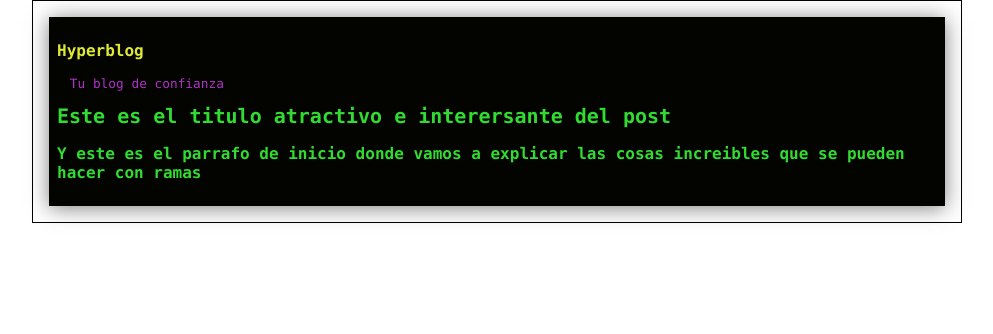
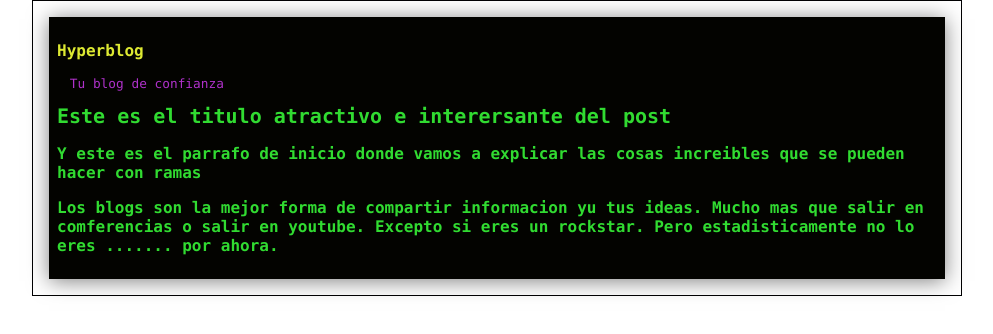
Before and after one commit to Isabel117/hyperblog-super-patata, a plain HTML site: page blogpost.html in a window 1280 px wide. Shown: the whole page, without its empty margins (143-1136 px from the left). Drawn offline with Linux system fonts and the light colour scheme.

```diff
--- a/blogpost.html
+++ b/blogpost.html
@@ -16,6 +16,10 @@
        inicio donde vamos a explicar
         las cosas increibles que se
       pueden hacer con ramas</p>
+      <p>Los blogs son la mejor forma de compartir informacion yu tus ideas.
+            Mucho mas que salir en comferencias o salir en youtube. Excepto si
+            eres un rockstar. Pero estadisticamente no lo eres ....... por ahora.
+      </p>
 
 </div>
 </div>
```
